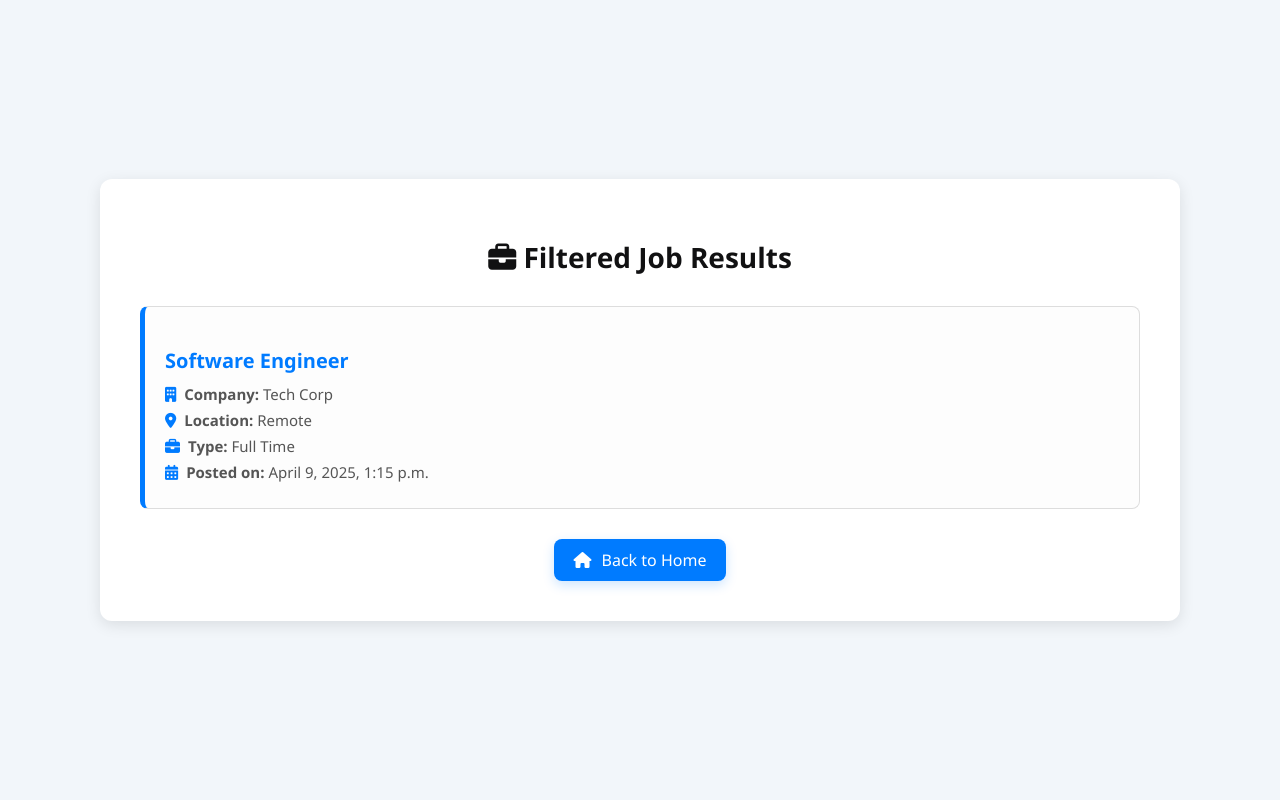
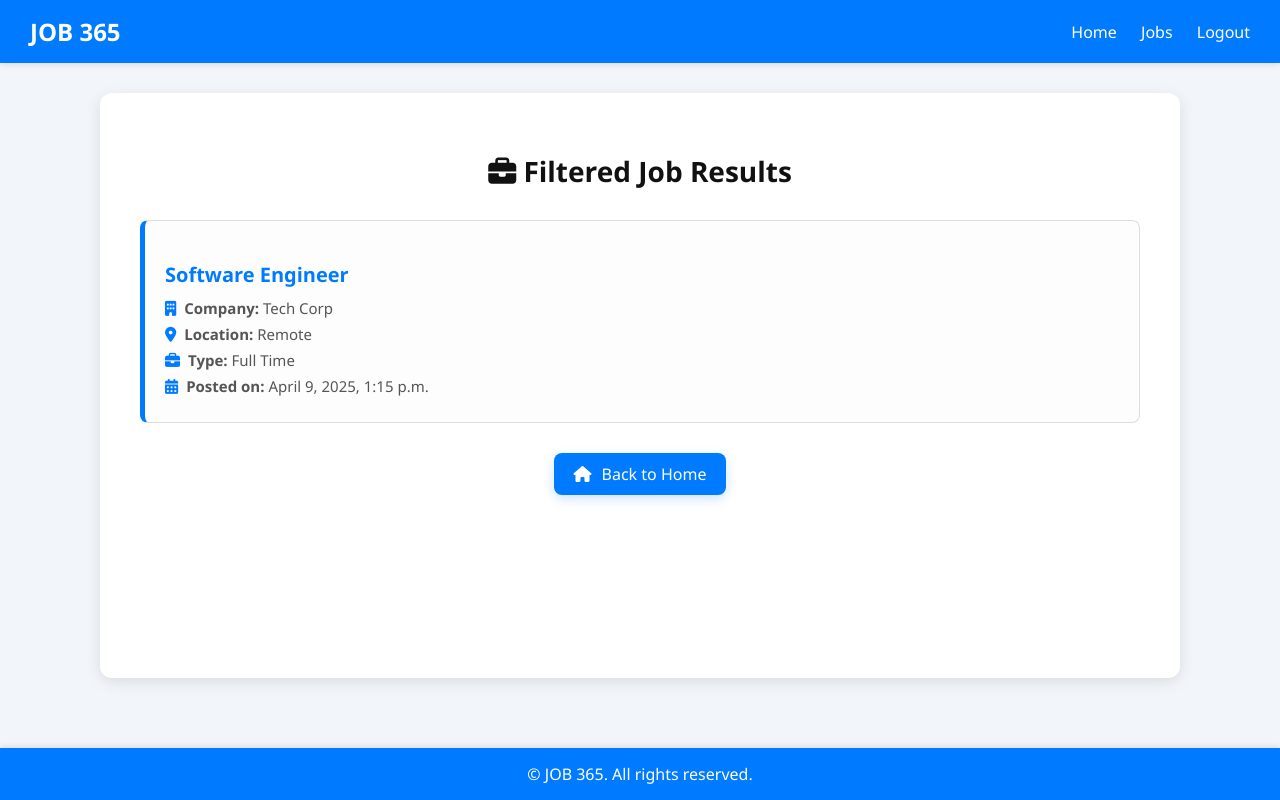
Before and after one commit to varsha20092000/Job, a Django app: page /filtered-jobs/ in a window 1280 px wide. Run offline with Django 3.2, Linux system fonts and the light colour scheme; a user stored in the database is signed in; data comes from the database, SQL or seed files in the repository; parts of the project's set-up code (start-up, migrations or seed data) failed here and were passed over.

Commit message:
Updated filtered jobs view, templates, and forms

```diff
--- a/App/forms.py
+++ b/App/forms.py
@@ -52,7 +52,7 @@ from App.models import JobApplication
 class JobApplicationForm(forms.ModelForm):
     class Meta:
         model = JobApplication
-        exclude = ['user', 'job', 'job_name', 'company_name','applied_date','salary']
+        exclude = ['user', 'job', 'job_name', 'company_name','applied_date','salary','end_date']
         unique_together = ('user', 'job')
     def __init__(self, *args, **kwargs):
         super().__init__(*args, **kwargs)
--- a/App/templates/filtered_jobs.html
+++ b/App/templates/filtered_jobs.html
@@ -11,10 +11,34 @@
       background: #f2f6fa;
       margin: 0;
       padding: 0;
-      min-height: 100vh;
+    }
+
+    /* Header */
+    header {
+      background-color: #007bff;
+      color: #fff;
+      padding: 15px 30px;
       display: flex;
-      justify-content: center;
       align-items: center;
+      justify-content: space-between;
+      box-shadow: 0 2px 6px rgba(0,0,0,0.1);
+    }
+
+    header h1 {
+      margin: 0;
+      font-size: 24px;
+    }
+
+    header nav a {
+      color: #fff;
+      text-decoration: none;
+      margin-left: 20px;
+      font-weight: 500;
+      transition: color 0.3s;
+    }
+
+    header nav a:hover {
+      color: #ffd700;
     }
 
     .container {
@@ -24,9 +48,10 @@
       width: 90%;
       border-radius: 12px;
       box-shadow: 0 4px 15px rgba(0, 0, 0, 0.1);
+      margin: 30px auto;
     }
 
-    h1 {
+    h1.page-title {
       text-align: center;
       font-size: 28px;
       color: #111112;
@@ -41,6 +66,7 @@
       border-radius: 8px;
       background-color: #fdfdfd;
       transition: all 0.3s ease;
+      cursor: pointer;
     }
 
     .job-card:hover {
@@ -67,16 +93,22 @@
 
     .no-results {
       text-align: center;
-      padding: 40px 0;
+      padding: 40px;
+      background-color: #f8d7da;
+      color: #842029;
+      border: 1px solid #f5c2c7;
+      border-radius: 10px;
+      margin-top: 30px;
       font-size: 18px;
-      color: #888;
+      max-width: 600px;
+      margin-left: auto;
+      margin-right: auto;
     }
 
     .no-results i {
-      font-size: 24px;
-      color: #ccc;
+      font-size: 30px;
+      color: #db1125;
       margin-bottom: 10px;
-      display: block;
     }
 
     .back-link {
@@ -106,11 +138,86 @@
       font-size: 16px;
       color: white;
     }
+
+    /* Footer */
+    footer {
+      background-color: #007bff;
+      color: #fff;
+      text-align: center;
+      padding: 15px 0;
+      margin-top: 40px;
+      box-shadow: 0 -2px 6px rgba(0,0,0,0.1);
+    }
+     html, body {
+    margin: 0;
+    padding: 0;
+    min-height: 100vh;
+    display: flex;
+    flex-direction: column;
+    font-family: 'Segoe UI', sans-serif;
+    background: #f2f6fa;
+  }
+
+  /* Header */
+  header {
+    background-color: #007bff;
+    color: #fff;
+    padding: 15px 30px;
+    display: flex;
+    align-items: center;
+    justify-content: space-between;
+    box-shadow: 0 2px 6px rgba(0,0,0,0.1);
+  }
+
+  header h1 { margin: 0; font-size: 24px; }
+  header nav a { color: #fff; text-decoration: none; margin-left: 20px; font-weight: 500; transition: color 0.3s; }
+  header nav a:hover { color: #ffd700; }
+
+  /* Main content container */
+  .container {
+    background-color: #fff;
+    padding: 40px;
+    max-width: 1000px;
+    width: 90%;
+    border-radius: 12px;
+    box-shadow: 0 4px 15px rgba(0, 0, 0, 0.1);
+    margin: 30px auto;
+    flex: 1; /* allow container to expand and push footer down */
+  }
+
+  h1.page-title {
+    text-align: center;
+    font-size: 28px;
+    color: #111112;
+    margin-bottom: 30px;
+  }
+
+  /* Job cards */
+  .job-card {
+    border: 1px solid #ddd;
+    border-left: 5px solid #007bff;
+    padding: 20px;
+    margin-bottom: 20px;
+    border-radius: 8px;
+    background-color: #fdfdfd;
+    transition: all 0.3s ease;
+    cursor: pointer;
+  }
+
+  .job-card:hover {
+    box-shadow: 0 4px 12px rgba(0, 123, 255, 0.15);
+    transform: translateY(-2px);
+  }
+
+  .job-card h3 { color: #007bff; margin-bottom: 10px; font-size: 20px; }
+  .job-card p { margin: 6px 0; color: #555; font-size: 15px; }
+  .job-card i { margin-right: 8px; color: #007bff; }
+
   .no-results {
     text-align: center;
     padding: 40px;
-  background-color: #f8d7da; /* Light red background */
-  color: #842029;           /* Dark red text */
+    background-color: #f8d7da;
+    color: #842029;
     border: 1px solid #f5c2c7;
     border-radius: 10px;
     margin-top: 30px;
@@ -120,20 +227,51 @@
     margin-right: auto;
   }
 
-.no-results i {
-  font-size: 30px;
-  color: #db1125; /* Bootstrap red */
-  margin-bottom: 10px;
+  .no-results i { font-size: 30px; color: #db1125; margin-bottom: 10px; }
+
+  .back-link { text-align: center; margin-top: 30px; }
+  .back-link a {
+    background-color: #007bff;
+    color: #fff;
+    text-decoration: none;
+    padding: 10px 20px;
+    border-radius: 8px;
+    display: inline-flex;
+    align-items: center;
+    gap: 10px;
+    font-weight: 500;
+    transition: background 0.3s ease;
+    box-shadow: 0 4px 12px rgba(0, 123, 255, 0.2);
   }
+  .back-link a:hover { background-color: #0056b3; }
+  .back-link i { font-size: 16px; color: white; }
 
+  /* Footer */
+  footer {
+    background-color: #007bff;
+    color: #fff;
+    text-align: center;
+    padding: 15px 0;
+    box-shadow: 0 -2px 6px rgba(0,0,0,0.1);
+  }
   </style>
 </head>
 <body>
+  <header>
+    <h1>JOB 365</h1>
+    <nav>
+      <a href="{% url 'companyhome' %}">Home</a>
+      <a href="{% url 'filtered_jobs' %}">Jobs</a>
+      <a href="{% url 'login' %}">Logout</a>
+    </nav>
+  </header>
+
   <div class="container">
-    <h1><i class="fa-solid fa-briefcase"></i> Filtered Job Results</h1>
+    <h1 class="page-title"><i class="fa-solid fa-briefcase"></i> Filtered Job Results</h1>
 
     {% if jobs %}
       {% for job in jobs %}
+        <a href="{% url 'job_details' job.id %}" style="text-decoration: none;">
           <div class="job-card">
             <h3>{{ job.job_name }}</h3>
             <p><i class="fa-solid fa-building"></i><strong>Company:</strong> {{ job.company_name }}</p>
@@ -141,10 +279,11 @@
             <p><i class="fa-solid fa-briefcase"></i><strong>Type:</strong> {{ job.job_time }}</p>
             <p><i class="fa-solid fa-calendar-days"></i><strong>Posted on:</strong> {{ job.posted_date|date:"F j, Y, g:i a" }}</p>
           </div>
+        </a>
       {% endfor %}
     {% else %}
       <div class="no-results">
-        <i class="fa-solid fa-circle-exclamation" ></i>
+        <i class="fa-solid fa-circle-exclamation"></i>
         <strong><p>No jobs found matching your criteria.</p></strong>
       </div>
     {% endif %}
@@ -154,7 +293,10 @@
         <i class="fa-solid fa-house"></i> Back to Home
       </a>
     </div>
+  </div>
 
-  </div>
+  <footer>
+    &copy; {{ now|date:"Y" }} JOB 365. All rights reserved.
+  </footer>
 </body>
 </html>
--- a/App/views.py
+++ b/App/views.py
@@ -1538,7 +1538,8 @@ def post_job(request):
             email=request.POST['email'],
             hourly_rates=request.POST['wage'],
             salary=request.POST.get('salary'),
-            skills=skills,  # ✅ Save skills here
+            skills=skills,
+            end_date=request.POST.get("end_date"),   # ✅ Save skills here
         )
 
         messages.success(request, "Job successfully posted. We will contact you soon.")
@@ -1736,6 +1737,7 @@ def filtered_jobs(request):
     location = request.GET.get('location')
     work_days = request.GET.get('work_days')
     work_hours = request.GET.get('work_hours')
+    sort_option = request.GET.get('sort')  # <-- New
 
     if job_date == 'today':
         jobs = jobs.filter(posted_date=date.today())
@@ -1755,6 +1757,11 @@ def filtered_jobs(request):
 
     if work_hours:
         jobs = jobs.filter(work_hour=work_hours)
+
+    if sort_option == 'newest':
+        jobs = jobs.order_by('-posted_date')
+    elif sort_option == 'oldest':
+        jobs = jobs.order_by('posted_date')
 
     return render(request, 'filtered_jobs.html', {'jobs': jobs})
 
```
Lines whose indentation alone changed are shown as unchanged.
